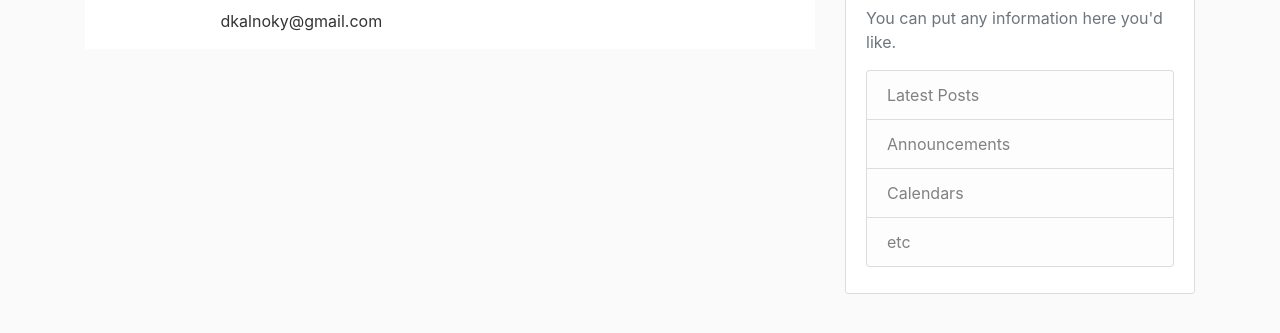
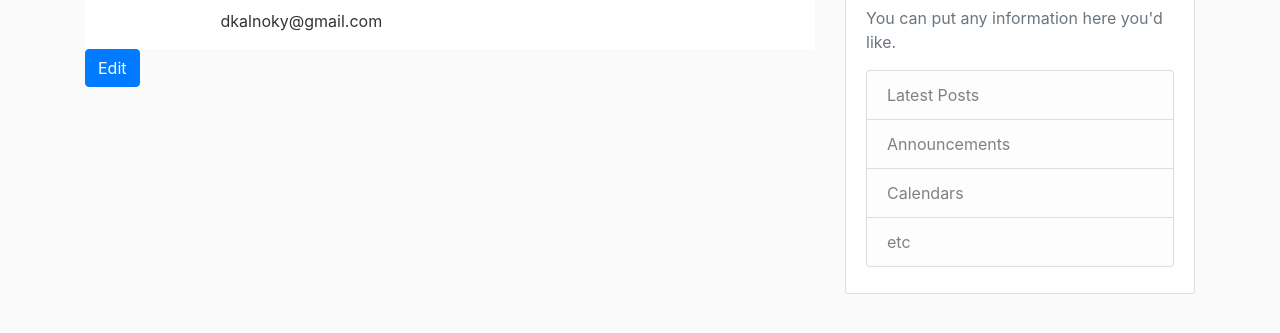
Before and after one commit to DFCMK/Blog, a Django app: page /profile/ in a window 1280 px wide. Shown: the part 127-460 px from the top of the page. Run offline with Django 4.2, Linux system fonts and the light colour scheme; a user stored in the database is signed in; data comes from the database, SQL or seed files in the repository; parts of the project's set-up code (start-up, migrations or seed data) failed here and were passed over; some libraries are stand-ins or nearby versions.

Commit message:
wrapped form into if statement to handle user update

```diff
--- a/users/templates/users/profile.html
+++ b/users/templates/users/profile.html
@@ -15,12 +15,26 @@
         <p>{{ user.email }}</p>
     </div>
 </div>
-    {% if form %}
-    <form method="post" enctype="multipart/form-data">
+<!--<div>
+        <a class="btn btn-primary" href="{% url 'profile' %}">Edit</a>
+    </div>-->
+{% if profile_form and user_form %}
+    <button class="btn btn-primary" id="edit-button">Edit</button>
+    <div id="edit-form" style="display: none;">
+        <form method="POST" enctype="multipart/form-data">
             {% csrf_token %}
-        {{ form|crispy }}
-        <button type="submit">Update Profile Image</button>
+            {{ profile_form|crispy }}
+            {{ user_form|crispy }}
+            <button class="btn btn-primary" type="submit">Save</button>
         </form>
+    </div>
 {% endif %}
 
+<script>
+        document.getElementById('edit-button').addEventListener('click', function() {
+            document.getElementById('edit-form').style.display = 'block';  // Display the form
+            document.getElementById('edit-button').style.display = 'none'; // Hide the edit button
+        });
+</script>
+
 {% endblock content %}
```
Lines whose indentation alone changed are shown as unchanged.
